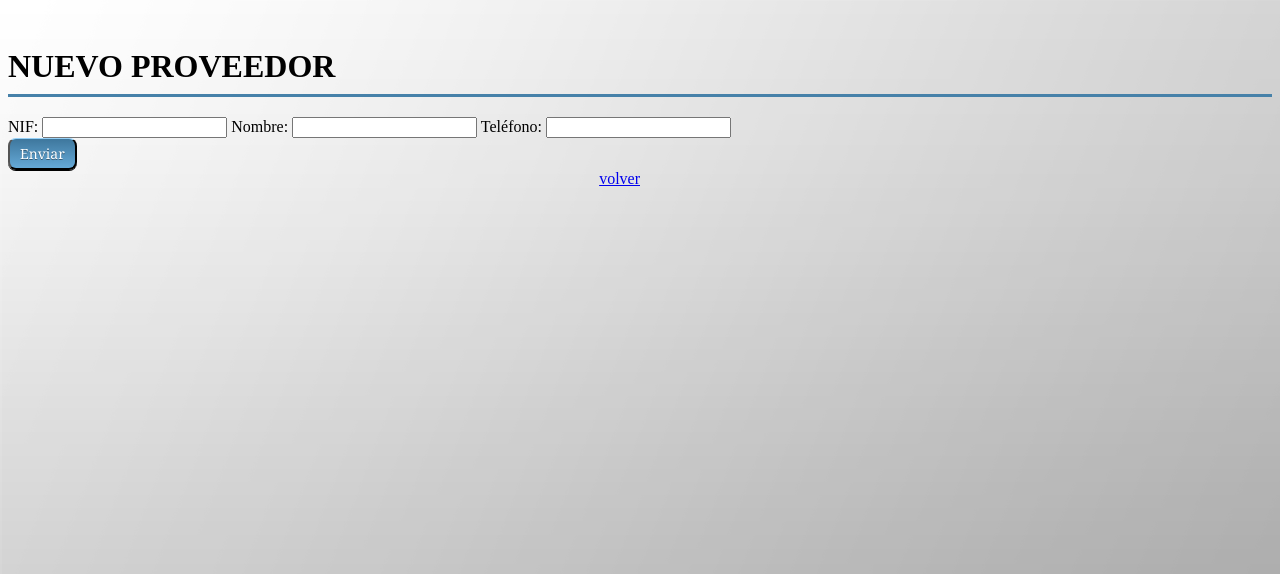
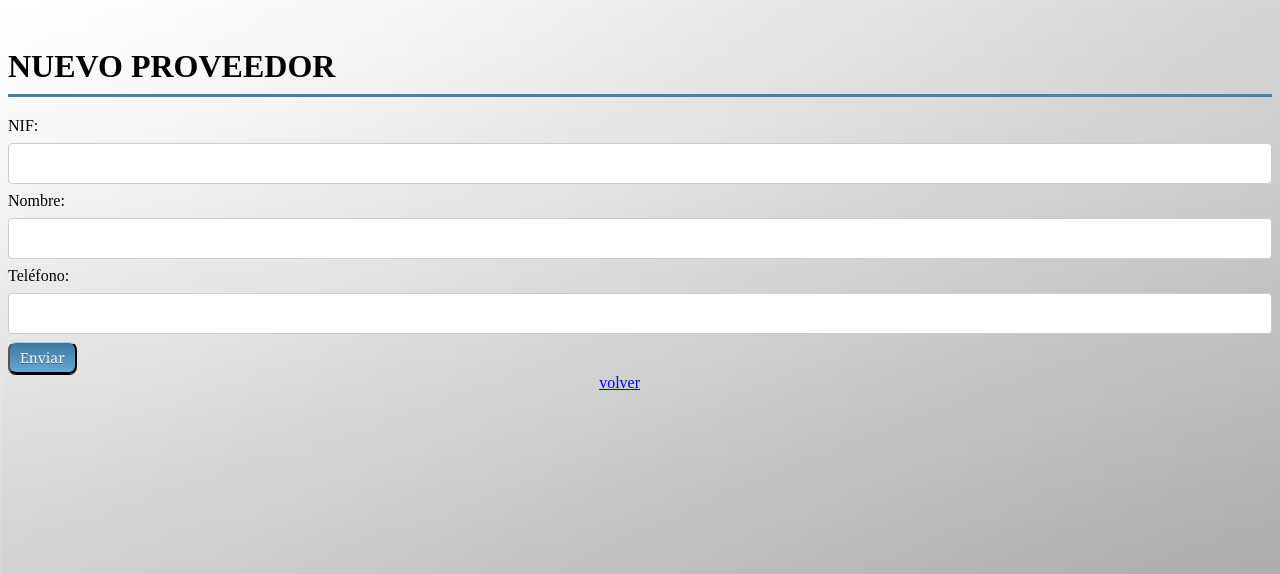
Before and after one commit to wanfra1/ABD, a PHP site: page /public/proveedores/nuevo.php in a window 1280 px wide. Shown: the top 574 px of the page. Run offline with PHP 8.4, Linux system fonts and the light colour scheme.

Commit message:
estilos.

```diff
--- a/Abd/public/pedidos/nuevo.php
+++ b/Abd/public/pedidos/nuevo.php
@@ -75,7 +75,7 @@
                 <span id="errorProductoVacio"></span>
             </div>
             <label id="label_proveedor" for="proveedor">Proveedor:</label>
-            <select id="proveedor" name="proveedor">
+            <select class="inputSelect" id="proveedor" name="proveedor">
                 <?php
                 $proveedores = new Proveedores();
                 $todos = $proveedores->todos();
@@ -91,7 +91,7 @@
             </select>
             <span id="erroresProveedor"><?php echo $errorProveedor; ?></span>
             <label id="label_almacen" for="almacen">Almacén:</label>
-            <select id="almacen" name="almacen">
+            <select class="inputSelect" id="almacen" name="almacen">
                 <?php
                 $almacenes = new Almacenes();
                 $todos = $almacenes->todos();
--- a/Abd/public/proveedores/nuevo.php
+++ b/Abd/public/proveedores/nuevo.php
@@ -36,12 +36,12 @@ if ($_SERVER['REQUEST_METHOD'] == 'POST') {
 <div id="divForm">
     <form method="post" action="nuevo.php" onsubmit="return validaDni()" enctype="multipart/form-data">
         <label id="label_nif" for="nif">NIF:</label>
-        <input type="text" name="nif" id="nif" maxlength="9" value="<?php echo $nif; ?>">
+        <input class="inputSelect" type="text" name="nif" id="nif" maxlength="9" value="<?php echo $nif; ?>">
         <?php echo $errorNif; ?>
         <label id="label_nombre" for="nombre">Nombre:</label>
-        <input type="text" name="nombre" id="nombre" value="<?php echo $nombre; ?>">
+        <input  class="inputSelect" type="text" name="nombre" id="nombre" value="<?php echo $nombre; ?>">
         <label id="label_telefono" for="telefono">Teléfono:</label>
-        <input type="text" name="telefono" id="telefono" value="<?php echo $telefono; ?>"><br>
+        <input class="inputSelect" type="text" name="telefono" id="telefono" value="<?php echo $telefono; ?>"><br>
         <span id="errorDni"></span>
         <div id="divSubmit">
             <input class="button" id="submit" type="submit" value="Enviar">
--- a/Abd/public/ventas/nueva.php
+++ b/Abd/public/ventas/nueva.php
@@ -78,10 +78,10 @@
             <span id="errorProductoVacio"></span>
         </div>
         <label id="label_descripcion" for="descripcion">Descripcion:</label>
-        <input type="text" name="descripcion" id="descripcion" value="<?php echo $descripcion; ?>">
+        <input class="inputSelect" type="text" name="descripcion" id="descripcion" value="<?php echo $descripcion; ?>">
         <span id="erroresDescripcion"><?php echo $errorDescripcion; ?></span>
         <label id="label_almacen" for="almacen">Almacén:</label>
-        <select id="almacen" name="almacen">
+        <select id="almacen" name="almacen" class="inputSelect">
             <?php
             $almacenes = new Almacenes();
             $todos = $almacenes->todos();
```
